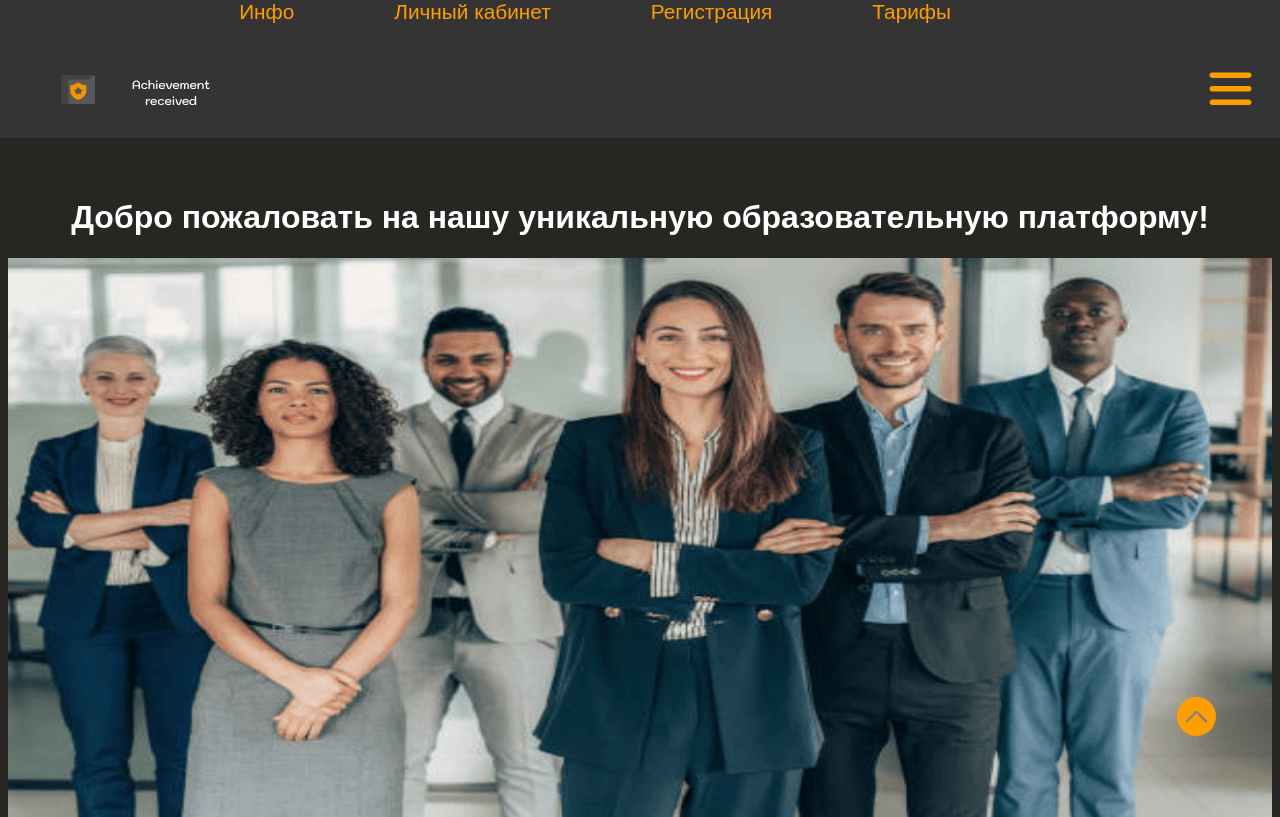
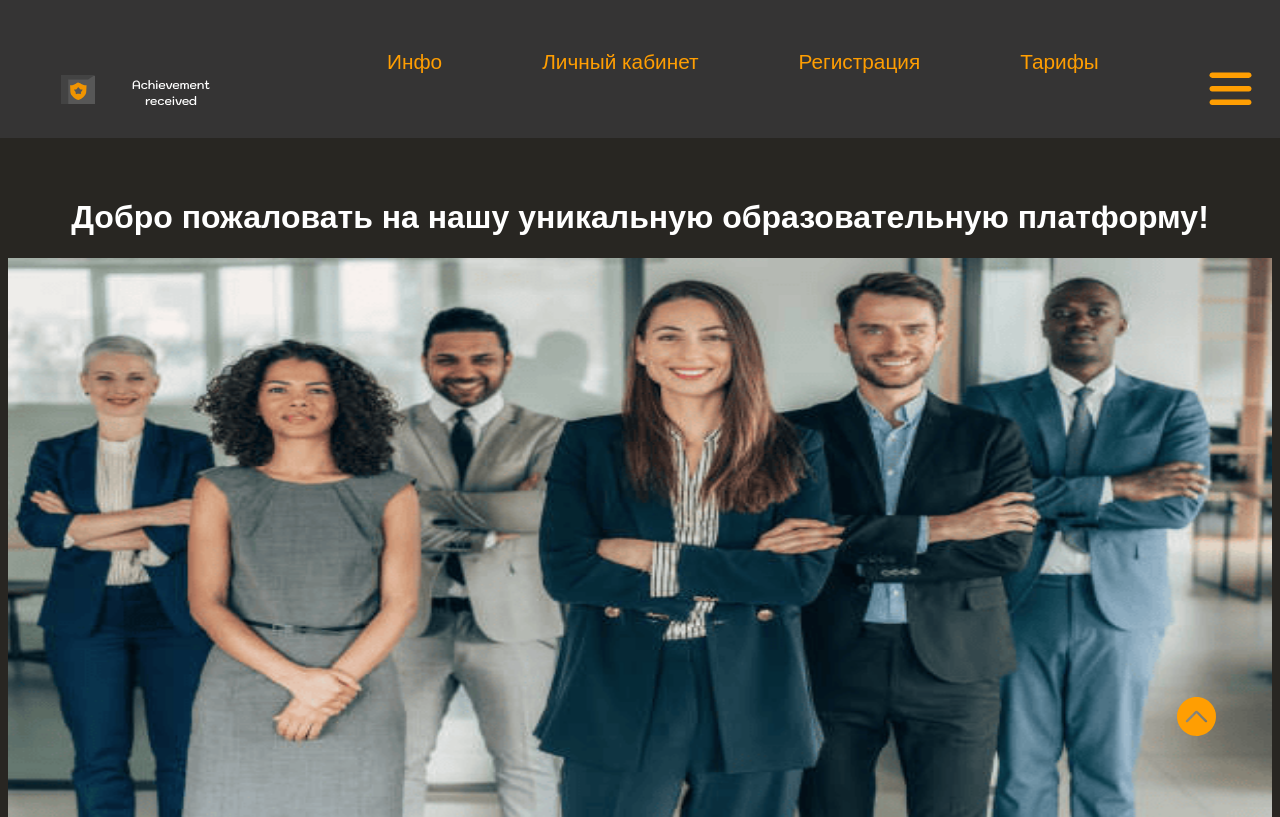
Before and after one commit to Enot1234/36enjouers_site, a Django app: page / in a window 1280 px wide. Shown: the top 817 px of the page. Run offline with Django 4.2, Linux system fonts and the light colour scheme; some web fonts are replaced.

Commit message:
Update style.css

```diff
--- a/static/CSS/style.css
+++ b/static/CSS/style.css
@@ -37,7 +37,7 @@ body {
     margin-top: 100px;
 }
 
-link {
+.link {
     position: fixed;
     top: 50px;
     left: 30%;
```
